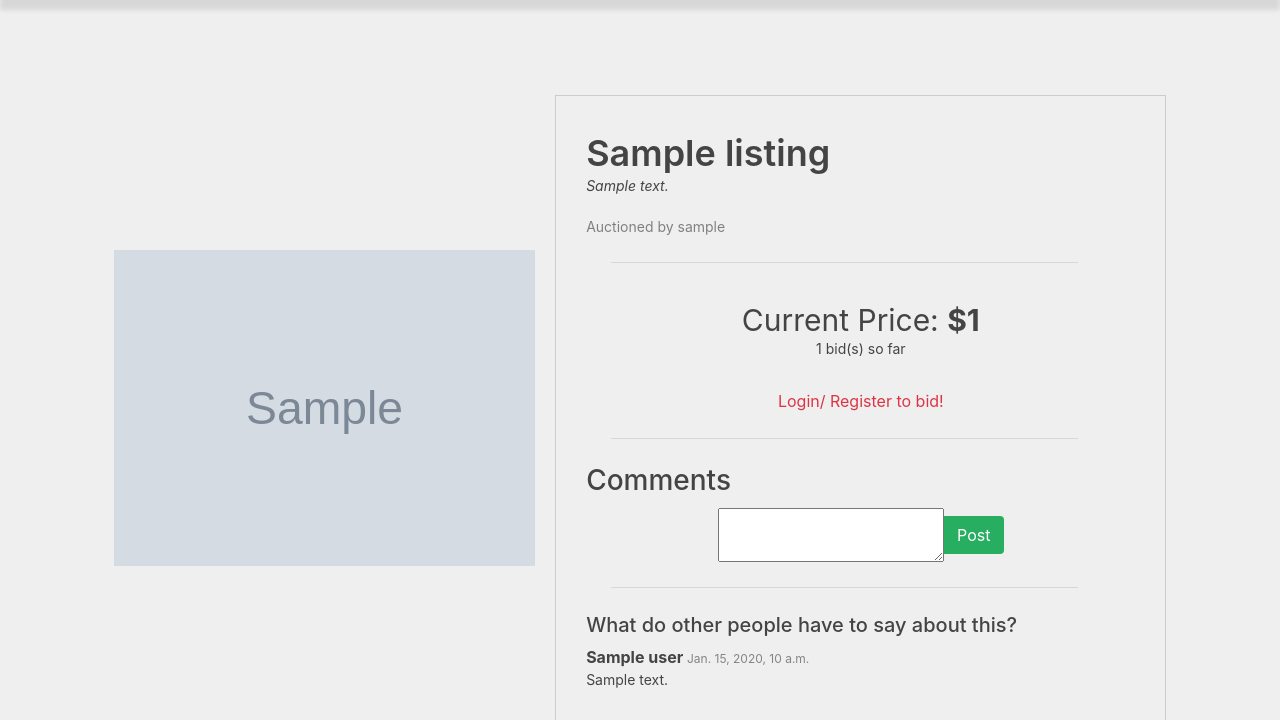
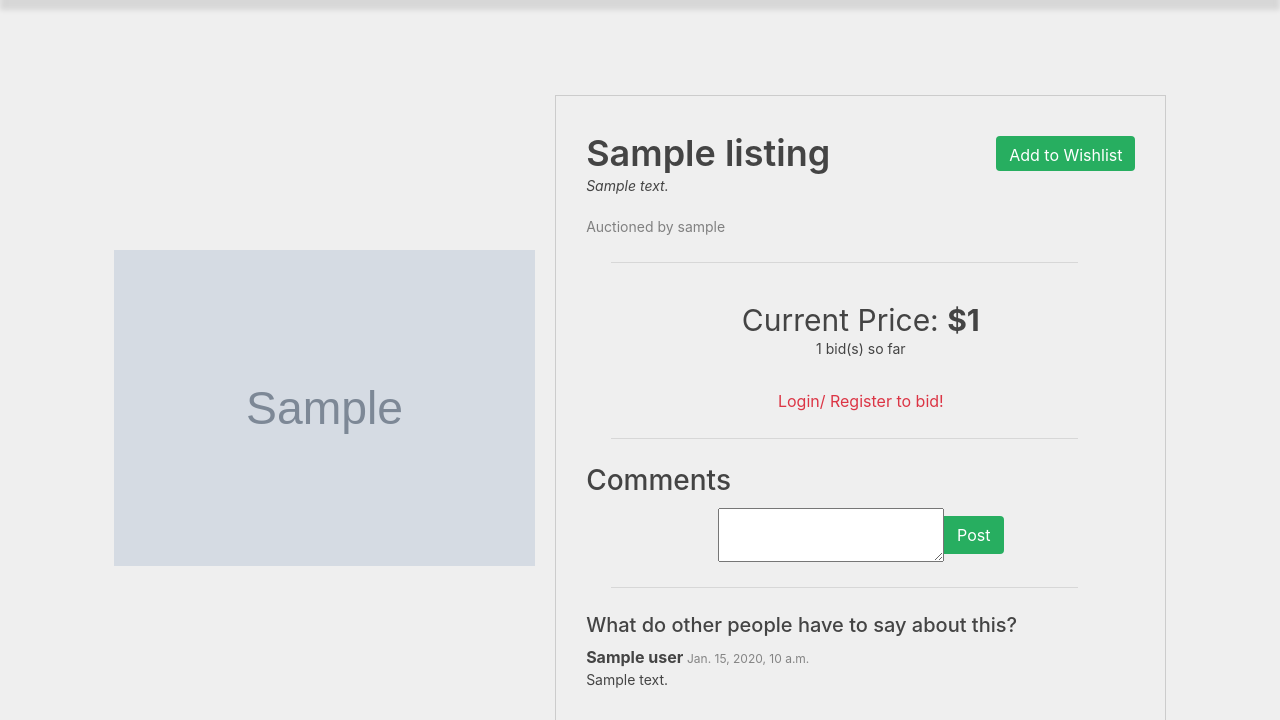
Before and after one commit to Mikayn/commerce, a Django app: template auctions/templates/auctions/listing.html in a window 1280 px wide. Shown: the part 75-795 px from the top of the page. Run offline with Django 3.2, Linux system fonts and the light colour scheme; the template is opened without the code that fills it: most values are stand-ins (such as "Sample title", 1, 10 or a date in 2020); grey boxes marked "Sample" are stand-in pictures; form fields are guessed from the names that the template uses; some libraries are stand-ins or nearby versions.

Commit message:
add wishlist button, fix close auction

```diff
--- a/auctions/models.py
+++ b/auctions/models.py
@@ -42,3 +42,8 @@ class Comment(models.Model):
 
     def __str__(self):
         return f"{self.comment}"
+
+class Wishlist(models.Model):
+    user = models.ForeignKey(User, on_delete=models.CASCADE)
+    auction_listing = models.ForeignKey(AuctionListing, on_delete=models.CASCADE, related_name="wishlist_item")
+    added = models.BooleanField(default=False)
--- a/auctions/static/auctions/listing.css
+++ b/auctions/static/auctions/listing.css
@@ -36,10 +36,17 @@
     height: 100%;
 }
 
+.item-div .title-wishlist {
+    display: flex;
+    align-items: center;
+    justify-content: space-between;
+}
+
 .item-div .title-div {
     font-weight: 600;
     font-size: 36px;
 }
+
 
 .item-div .desc-div {
     font-style: italic;
@@ -99,6 +106,10 @@
     background-color: #5b9c71;
 }
 
+.item-div .wishlist-button {
+    height: 35px;
+}
+
 .item-div .bid-button {
     width: 50px;
     height: 40px;
--- a/auctions/templates/auctions/listing.html
+++ b/auctions/templates/auctions/listing.html
@@ -21,8 +21,18 @@
         </div>
 
         <div class="item-info-div">
-            <div class="title-div">
-                {{listing.title}}
+            <div class="title-wishlist">
+                <div class="title-div">
+                    {{listing.title}}
+                </div>
+                {% if not listing.closed and listing.user != request.user %}
+                    <form method="post">
+                        {% csrf_token %}
+                        <input type="hidden" name="form_type" value="wishlist">
+
+                        <button class="btn wishlist-button"> Add to Wishlist </button>
+                    </form>
+                {% endif %}
             </div>
 
             <div class="desc-div">
@@ -50,6 +60,8 @@
                     {% if request.user == listing.user %}
                         <form class="listing-form" method="post">
                             {% csrf_token %}
+                            <input type="hidden" name="form_type" value="close_auction">
+
                             <button class="btn">
                                 Close Auction
                             </button>
```
Also changed, not shown: auctions/views.py (+22 -6 lines), 1 other file.
